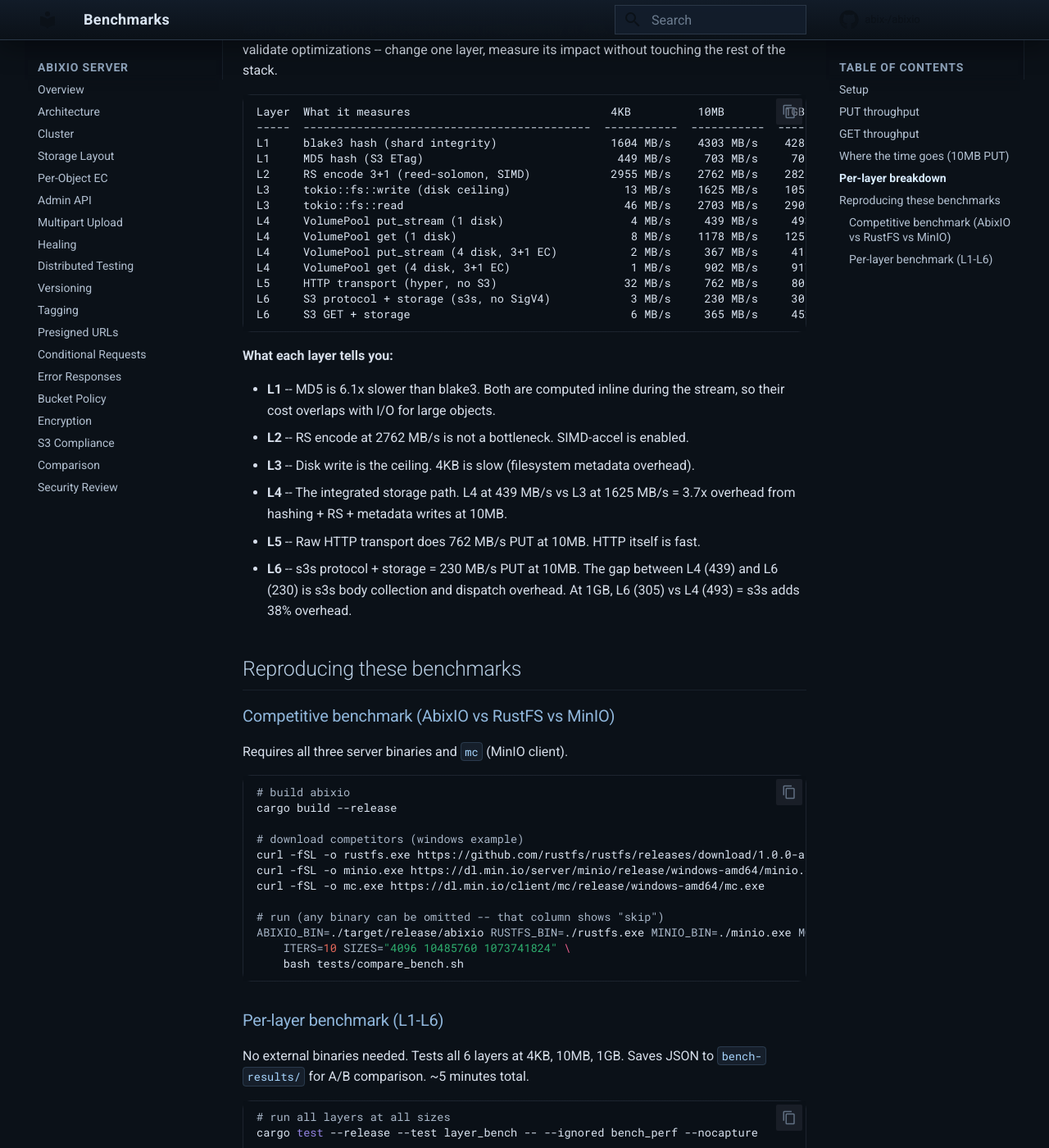
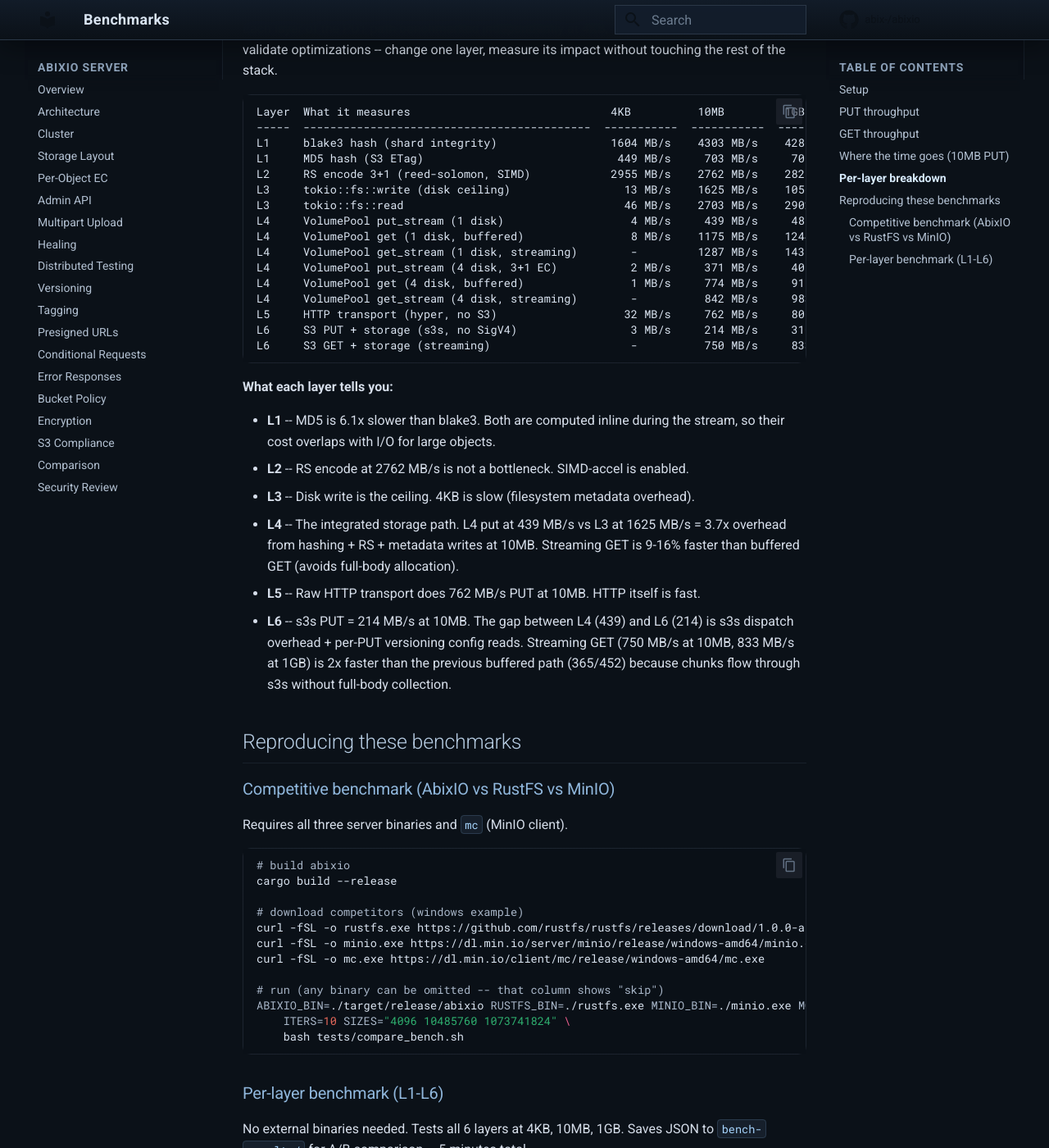
Before and after one commit to abix-/abixio, an MkDocs documentation site: the page built from docs/benchmarks.md, in a window 1280 px wide and 1400 px high, scrolled down 1795 px. Shown: the whole window at 82% size. Built offline with MkDocs 1.6.1 and Material for MkDocs 9.7.7, drawn with Linux system fonts in a browser that asks for light colours; comment, search, counter and statistics services are not loaded.

Commit message:
docs: update benchmarks and todo with streaming GET results (L6 GET 2x faster)

````diff
--- a/docs/benchmarks.md
+++ b/docs/benchmarks.md
@@ -46,13 +46,15 @@
 L2     RS encode 3+1 (reed-solomon, SIMD)            2955 MB/s    2762 MB/s    2825 MB/s
 L3     tokio::fs::write (disk ceiling)                 13 MB/s    1625 MB/s    1056 MB/s
 L3     tokio::fs::read                                 46 MB/s    2703 MB/s    2902 MB/s
-L4     VolumePool put_stream (1 disk)                   4 MB/s     439 MB/s     493 MB/s
-L4     VolumePool get (1 disk)                          8 MB/s    1178 MB/s    1256 MB/s
-L4     VolumePool put_stream (4 disk, 3+1 EC)           2 MB/s     367 MB/s     416 MB/s
-L4     VolumePool get (4 disk, 3+1 EC)                  1 MB/s     902 MB/s     917 MB/s
+L4     VolumePool put_stream (1 disk)                   4 MB/s     439 MB/s     489 MB/s
+L4     VolumePool get (1 disk, buffered)                8 MB/s    1175 MB/s    1244 MB/s
+L4     VolumePool get_stream (1 disk, streaming)        -         1287 MB/s    1439 MB/s
+L4     VolumePool put_stream (4 disk, 3+1 EC)           2 MB/s     371 MB/s     409 MB/s
+L4     VolumePool get (4 disk, buffered)                1 MB/s     774 MB/s     919 MB/s
+L4     VolumePool get_stream (4 disk, streaming)        -          842 MB/s     983 MB/s
 L5     HTTP transport (hyper, no S3)                   32 MB/s     762 MB/s     800 MB/s
-L6     S3 protocol + storage (s3s, no SigV4)            3 MB/s     230 MB/s     305 MB/s
-L6     S3 GET + storage                                 6 MB/s     365 MB/s     452 MB/s
+L6     S3 PUT + storage (s3s, no SigV4)                 3 MB/s     214 MB/s     310 MB/s
+L6     S3 GET + storage (streaming)                     -          750 MB/s     833 MB/s
 ```
 
 **What each layer tells you:**
@@ -61,12 +63,15 @@
   the stream, so their cost overlaps with I/O for large objects.
 - **L2** -- RS encode at 2762 MB/s is not a bottleneck. SIMD-accel is enabled.
 - **L3** -- Disk write is the ceiling. 4KB is slow (filesystem metadata overhead).
-- **L4** -- The integrated storage path. L4 at 439 MB/s vs L3 at 1625 MB/s
-  = 3.7x overhead from hashing + RS + metadata writes at 10MB.
+- **L4** -- The integrated storage path. L4 put at 439 MB/s vs L3 at 1625 MB/s
+  = 3.7x overhead from hashing + RS + metadata writes at 10MB. Streaming GET
+  is 9-16% faster than buffered GET (avoids full-body allocation).
 - **L5** -- Raw HTTP transport does 762 MB/s PUT at 10MB. HTTP itself is fast.
-- **L6** -- s3s protocol + storage = 230 MB/s PUT at 10MB. The gap between
-  L4 (439) and L6 (230) is s3s body collection and dispatch overhead.
-  At 1GB, L6 (305) vs L4 (493) = s3s adds 38% overhead.
+- **L6** -- s3s PUT = 214 MB/s at 10MB. The gap between L4 (439) and L6 (214)
+  is s3s dispatch overhead + per-PUT versioning config reads.
+  Streaming GET (750 MB/s at 10MB, 833 MB/s at 1GB) is 2x faster than the
+  previous buffered path (365/452) because chunks flow through s3s without
+  full-body collection.
 
 ## Reproducing these benchmarks
 
````
Also changed, not shown: docs/layer-optimization.md (+2 -2 lines), docs/todo.md (+1 -1 lines).
